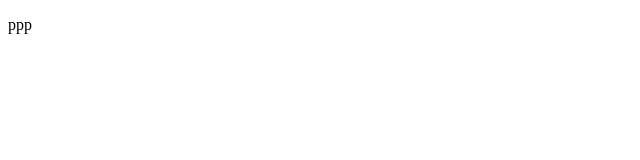
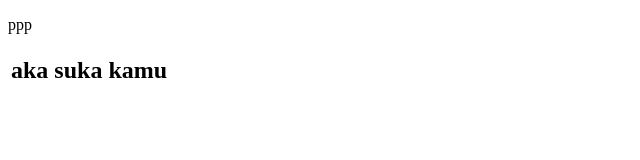
Before and after one commit to arrapiii/tester, a plain HTML site: page index.html in a window 1280 px wide. Shown: the whole page, without its empty margins (0-640 px from the left). Drawn offline with Linux system fonts and the light colour scheme.

Commit message:
tamabah table

```diff
--- a/index.html
+++ b/index.html
@@ -8,5 +8,12 @@
 </head>
 <body>
     <p>ppp</p>
+    <h2>
+        <table>
+            <tr>
+                <td>aka suka kamu</td>
+            </tr>
+        </table>
+    </h2>
 </body>
 </html>
```
